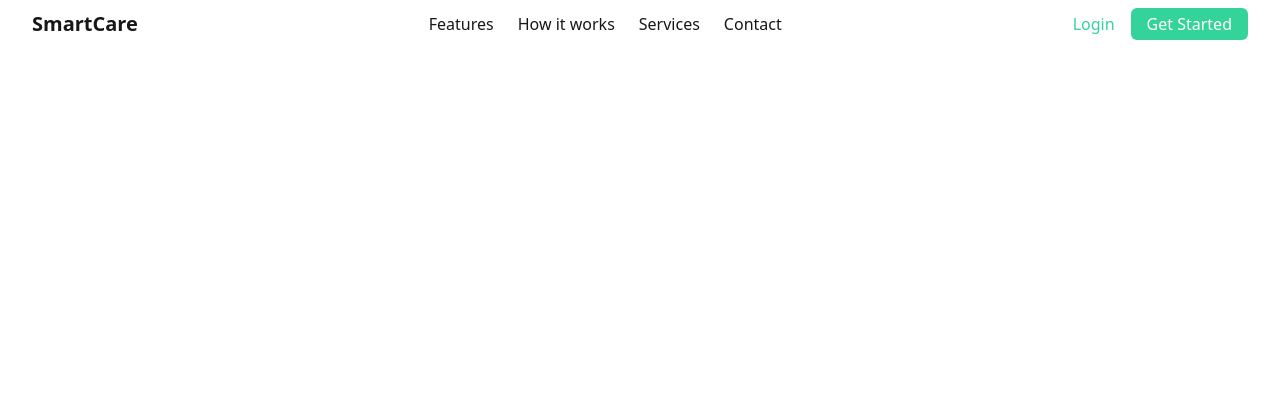
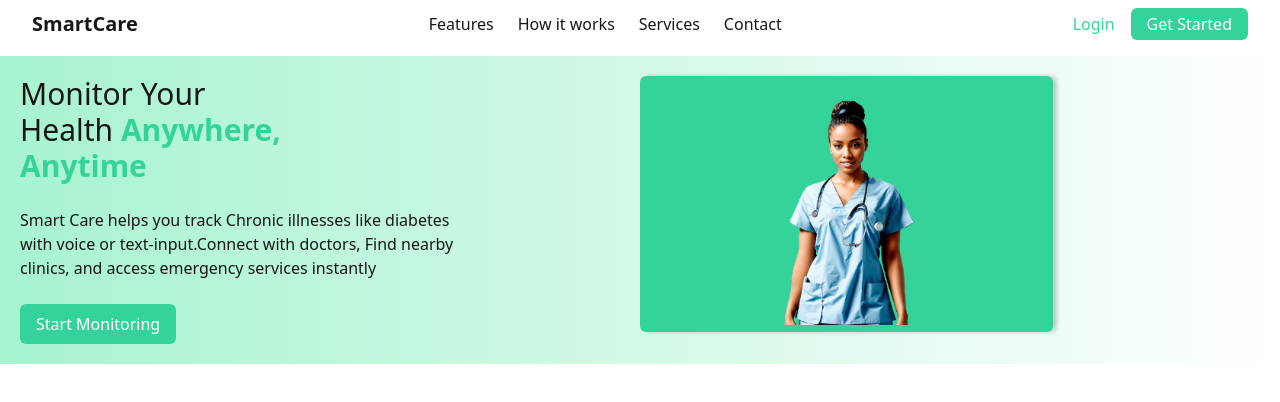
Before and after one commit to norvale08/smartcare-new, a Next.js app in the folder apps/web/: page / in a window 1280 px wide. Shown: the top 402 px of the page. Built offline with nearby package versions, Linux system fonts and the light colour scheme.

Commit message:
Added the headline section

```diff
--- a/apps/web/app/page.tsx
+++ b/apps/web/app/page.tsx
@@ -1,4 +1,5 @@
 import React from 'react'
+import Image from 'next/image';
 
 const page = () => {
   return (
@@ -18,10 +19,31 @@ const page = () => {
               <button className="bg-emerald-400 text-white rounded-md px-4 py-1">Get Started</button>
             </div>
         </header>
+        <section>
+          <div className="bg-gradient-to-r from-emerald-200 to-white px-5 py-5 flex flex-row">
+            <div className='w-1/2'>
+          <p className="text-3xl mb-6">Monitor Your<br /> Health<span className="text-emerald-400 font-bold"> Anywhere,<br />Anytime</span></p>
+          <p className="mb-6">Smart Care helps you track Chronic illnesses like
+            diabetes<br /> with voice or text-input.Connect with doctors, Find
+            nearby<br /> clinics, and access emergency services instantly
+            </p>
+            <button className="bg-emerald-400 text-white rounded-md px-4 py-2">Start Monitoring</button>
+            </div>
+            <div className="flex items-center justify-center shadow-[4px_0_4px_0_rgba(0,0,0,0.2)] rounded-md p-4 bg-emerald-400 w-1/3 h-64">
+                <Image
+                  src="/assets/doctor.png"
+                  alt="A lady Nurse"
+                  width={150}
+                  height={150}
+                />
+            </div>
 
-      <div className="flex items-center justify-center min-h-screen min-w-screen">
+          </div>
 
-      </div>
+        </section>
+
+
+
     </div>
   )
 }
```
Also changed, not shown: apps/web/public/assets/doctor.png (added).
